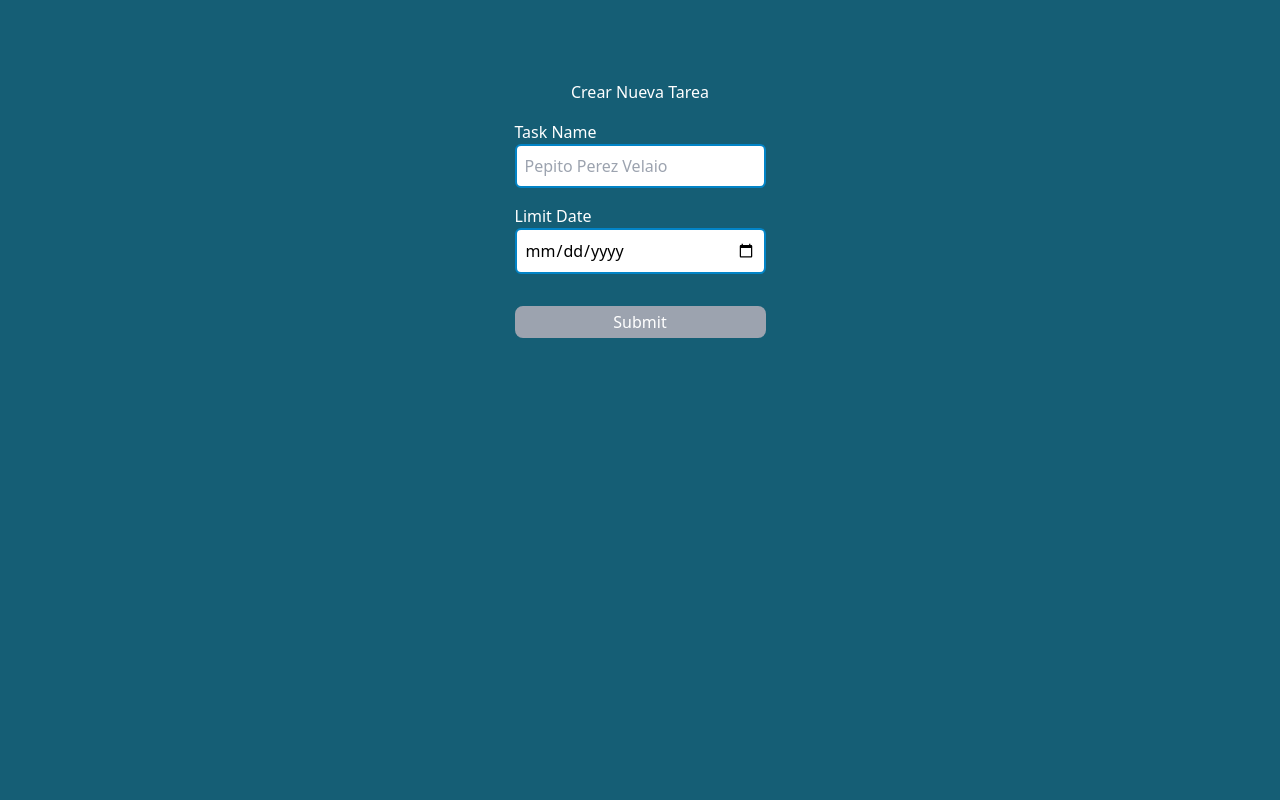
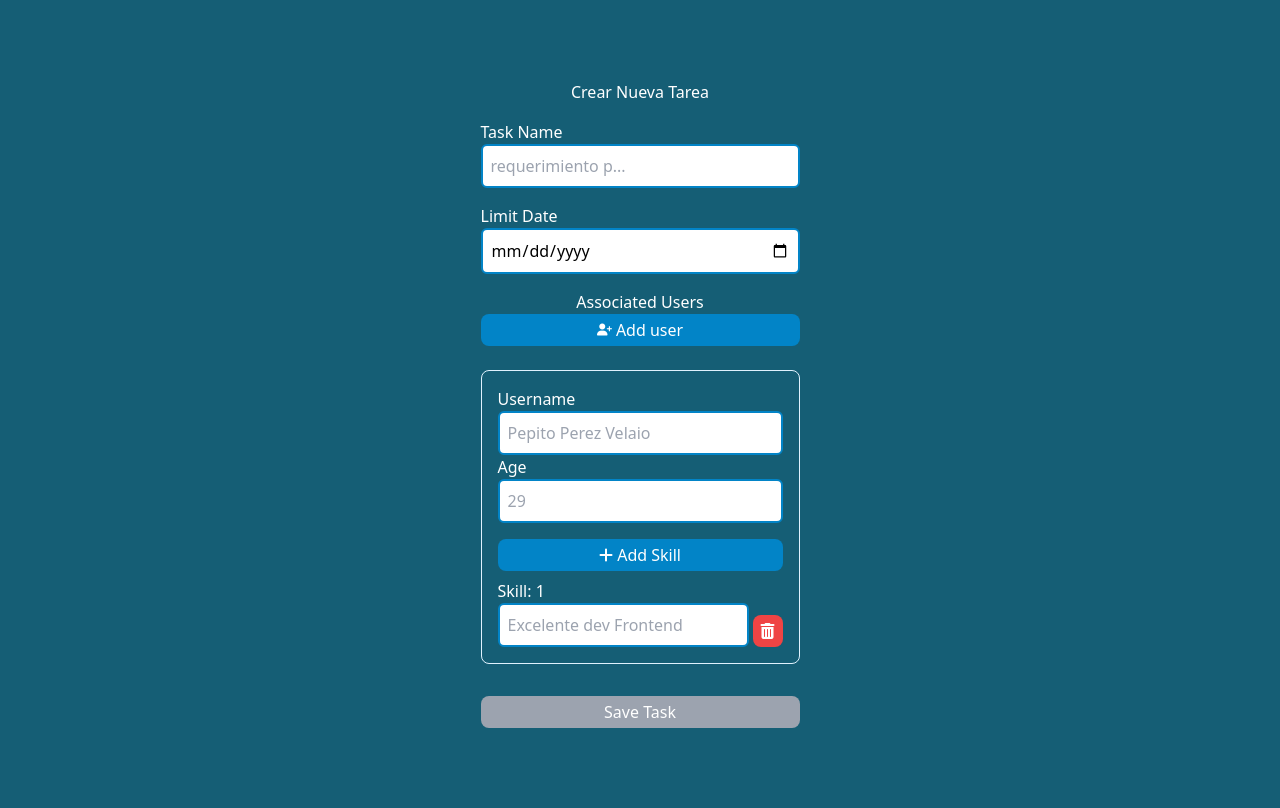
Before and after one commit to santiagoae/velaiosae, an Angular app: page / in a window 1280 px wide. Built offline with nearby package versions, Linux system fonts and the light colour scheme.

Commit message:
add: reactive forms and add associated users

```diff
--- a/src/app/modules/create-task/components/reactive-form/reactive-form.component.html
+++ b/src/app/modules/create-task/components/reactive-form/reactive-form.component.html
@@ -9,7 +9,7 @@
       [label]="'Task Name'"
       [control]="$any(taskForm().get('taskName'))"
       [type]="'text'"
-      [placeHolder]="'Pepito Perez Velaio'"
+      [placeHolder]="'requerimiento p...'"
       [errorMessage]="'Task Name is required'"
     />
 
@@ -21,7 +21,65 @@
       [errorMessage]="'Limit Date is required'"
     />
 
-    <div formArrayName="associatedUsers"></div>
+    <section formArrayName="associatedUsers">
+      <h2 class="text-center">Associated Users</h2>
+      <button
+        class="px-2 py-1 min-w-6 rounded-lg bg-sky-600 flex items-center justify-center gap-1 mb-6 w-full"
+        type="button"
+        (click)="onAddUser()"
+      >
+        <i class="fa-solid fa-user-plus text-xs"></i>
+        Add user
+      </button>
+
+      @for(associatedUser of getAssociatedUsersControl().controls; track $index;
+      let indx = $index ){
+      <article
+        [formGroupName]="indx"
+        class="border border-sky-100 rounded-lg p-4 mb-4"
+      >
+        <custom-input
+          [label]="'Username'"
+          [control]="$any(associatedUser.get('username'))"
+          [type]="'text'"
+          [placeHolder]="'Pepito Perez Velaio'"
+          [errorMessage]="'Username is required'"
+        />
+
+        <custom-input
+          [label]="'Age'"
+          [control]="$any(associatedUser.get('age'))"
+          [type]="'text'"
+          [placeHolder]="'29'"
+          [errorMessage]="'Age is required'"
+        />
+
+        <button
+          class="bg-sky-600 px-2 py-1 min-w-6 rounded-lg mt-4 mb-2 w-full text-center"
+        >
+          <i class="fa-solid fa-plus"></i> Add Skill
+        </button>
+
+        @for(skill of $any(associatedUser.get('skills')).controls; track $index
+        * 100; let jIndx = $index){
+        <div class="flex items-end justify-between gap-1">
+          <custom-input
+            [label]="'Skill: ' + (jIndx + 1)"
+            [control]="skill"
+            [type]="'text'"
+            [placeHolder]="'Excelente dev Frontend'"
+            [errorMessage]="'skill is required'"
+          />
+
+          <button class="bg-red-500 px-2 py-1 min-w-6 rounded-lg h-full">
+            <i class="fa-solid fa-trash-can"></i>
+          </button>
+        </div>
+
+        }
+      </article>
+      }
+    </section>
 
     <button
       class="px-2 py-1 min-w-6 rounded-lg"
@@ -32,7 +90,7 @@
       type="submit"
       [disabled]="!taskForm().valid"
     >
-      Submit
+      Save Task
     </button>
   </form>
 </main>
--- a/src/app/modules/create-task/components/reactive-form/reactive-form.component.ts
+++ b/src/app/modules/create-task/components/reactive-form/reactive-form.component.ts
@@ -1,5 +1,5 @@
 import { Component, signal } from '@angular/core';
-import { FormBuilder, FormGroup, FormArray, ReactiveFormsModule, Validators } from '@angular/forms';
+import { FormBuilder, FormGroup, FormArray, ReactiveFormsModule, Validators, FormControl } from '@angular/forms';
 import { CustomInputComponent } from '../custom-input/custom-input.component';
 import { NgClass } from '@angular/common';
 
@@ -18,14 +18,26 @@ export class ReactiveFormComponent  {
     associatedUsers: this.formBuilder.array([this.formBuilder.group({
       username: ['', Validators.required],
       age: ['', Validators.required],
-      skills: this.formBuilder.array([this.formBuilder.control('')]),
+      skills: this.formBuilder.array([new FormControl('', [Validators.required])]),
     })]),
   }));
 
   // private formBuilder: FormBuilder = inject(FormBuilder)
   constructor(private formBuilder:FormBuilder ){}
 
+  getAssociatedUsersControl(){
+     return this.taskForm().get('associatedUsers') as FormArray;
+  }
+
   onSubmit(){
 
   }
+
+  onAddUser(){
+    this.getAssociatedUsersControl().push(new FormGroup({
+      username: new FormControl('', [Validators.required]),
+      age: new FormControl('', [Validators.required]),
+      skills: this.formBuilder.array([new FormControl('', [Validators.required])]),
+    }))
+  }
 }
--- a/src/app/modules/create-task/create-task.component.html
+++ b/src/app/modules/create-task/create-task.component.html
@@ -1,3 +1,3 @@
-<main class="h-dvh bg-cyan-800 text-white p-20">
+<main class="min-h-dvh bg-cyan-800 text-white p-20">
   <app-reactive-form></app-reactive-form>
 </main>
--- a/src/index.html
+++ b/src/index.html
@@ -1,11 +1,18 @@
-<!doctype html>
+<!DOCTYPE html>
 <html lang="en">
   <head>
-  <meta charset="utf-8">
+    <meta charset="utf-8" />
     <title>Velaio</title>
-  <base href="/">
-  <meta name="viewport" content="width=device-width, initial-scale=1">
-  <link rel="icon" type="image/x-icon" href="favicon.ico">
+    <base href="/" />
+    <meta name="viewport" content="width=device-width, initial-scale=1" />
+    <link
+      rel="stylesheet"
+      href="https://cdnjs.cloudflare.com/ajax/libs/font-awesome/6.6.0/css/all.min.css"
+      integrity="sha512-Kc323vGBEqzTmouAECnVceyQqyqdsSiqLQISBL29aUW4U/M7pSPA/gEUZQqv1cwx4OnYxTxve5UMg5GT6L4JJg=="
+      crossorigin="anonymous"
+      referrerpolicy="no-referrer"
+    />
+    <link rel="icon" type="image/x-icon" href="favicon.ico" />
   </head>
   <body>
     <app-root></app-root>
--- a/tsconfig.json
+++ b/tsconfig.json
@@ -23,6 +23,10 @@
       "ES2022",
       "dom"
     ],
+    "baseUrl": "./",
+    "paths": {
+
+    }
   },
   "angularCompilerOptions": {
     "enableI18nLegacyMessageIdFormat": false,
```
Lines whose indentation alone changed are shown as unchanged.
